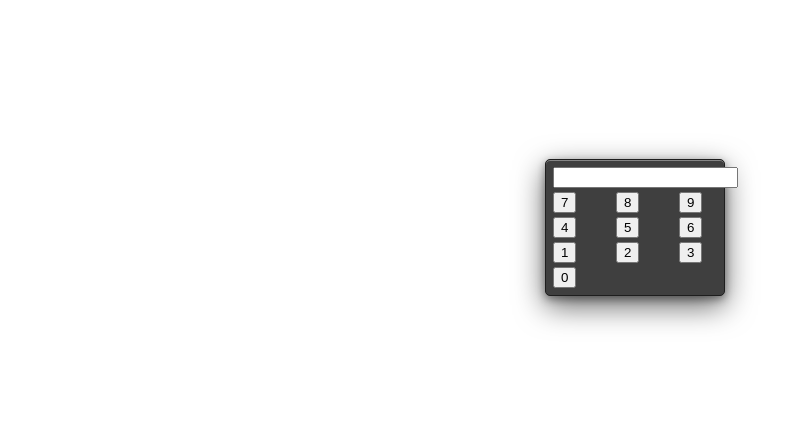
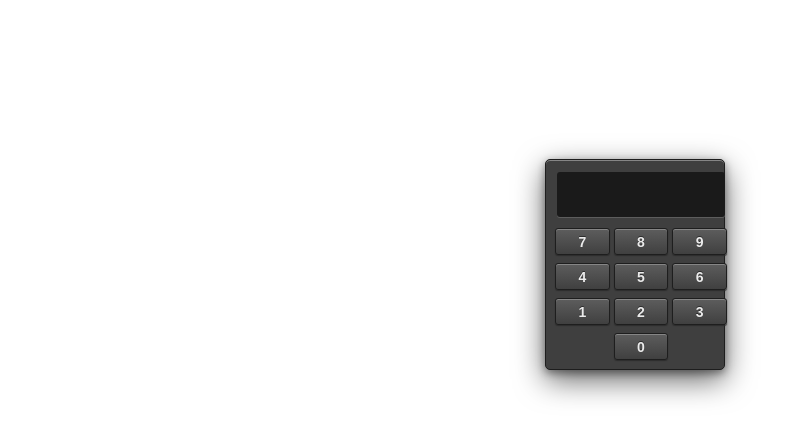
Before and after one commit to cassidoo/learn-pi, a plain HTML site: page index.html in a window 1280 px wide. Shown: the part 122-560 px from the top of the page, without its empty margins (0-800 px from the left). Drawn offline with Linux system fonts and the light colour scheme.

Commit message:
Look and feel of typing generally done

```diff
--- a/index.html
+++ b/index.html
@@ -22,50 +22,54 @@
 				<table class="calculatrice" id="calc">
 
 					<tr>
-						<td colspan="3" class="td_resultat">
+						<td colspan="3" class="tdnum">
 						<input type="text" readonly="readonly" name="resultat" id="resultat" class="resultat" onkeydown="key_detect_calc(event);" />
 						</td>
 					</tr>
 
 					<tr>
-						<td class="td_btn">
+						<td class="tdbutton">
 						<input type="button" class="btn" value="7" onclick="numinput(7);" />
 						</td>
-						<td class="td_btn">
+						<td class="tdbutton">
 						<input type="button" class="btn" value="8" onclick="numinput(8);" />
 						</td>
-						<td class="td_btn">
+						<td class="tdbutton">
 						<input type="button" class="btn" value="9" onclick="numinput(9);" />
 						</td>
 					</tr>
 
 					<tr>
-						<td class="td_btn">
+						<td class="tdbutton">
 						<input type="button" class="btn" value="4" onclick="numinput(4);" />
 						</td>
-						<td class="td_btn">
+						<td class="tdbutton">
 						<input type="button" class="btn" value="5" onclick="numinput(5);" />
 						</td>
-						<td class="td_btn">
+						<td class="tdbutton">
 						<input type="button" class="btn" value="6" onclick="numinput(6);" />
 						</td>
 					</tr>
 
 					<tr>
-						<td class="td_btn">
+						<td class="tdbutton">
 						<input type="button" class="btn" value="1" onclick="numinput(1);" />
 						</td>
-						<td class="td_btn">
+						<td class="tdbutton">
 						<input type="button" class="btn" value="2" onclick="numinput(2);" />
 						</td>
-						<td class="td_btn">
+						<td class="tdbutton">
 						<input type="button" class="btn" value="3" onclick="numinput(3);" />
 						</td>
 					</tr>
 
 					<tr>
-						<td class="td_btn" colspan="3">
+						<td class="tdbutton">
+						</td>
+						<td class="tdbutton">
 						<input type="button" class="btn" value="0" onclick="numinput(0);" />
+						</td>
+						<td class="tdbutton">
 						</td>
 					</tr>
 				</table>
--- a/main.css
+++ b/main.css
@@ -39,3 +39,51 @@ table
 	-webkit-box-shadow: inset 0px 1px 0px 0px #868686, 0px 10px 30px 0px rgba(0, 0, 0, 0.6), 0px 3px 8px 0px rgba(0,0,0,0.4);
 	box-shadow: inset 0px 1px 0px 0px #868686, 0px 10px 30px 0px rgba(0, 0, 0, 0.6), 0px 3px 8px 0px rgba(0,0,0,0.4);
 }
+
+.tdnum input
+{
+	font-weight: 300;
+	padding: 10px;
+	color: #c4c4c4;
+	margin: 5px 0 5px 4px;
+	border: none;
+	background-color: #1a1a1a;
+	width: 148px;
+	height: 25px;
+	-webkit-border-radius: 3px;
+	-moz-border-radius: 3px;
+	border-radius: 3px;
+	-webkit-box-shadow: 0px 1px 0px 0px #5d5d5d;
+	box-shadow: 0px 1px 0px 0px #5d5d5d;
+	text-align: right;
+	font-size: 30px;
+	text-shadow: 0px 1px 0px rgba(0,0,0,0.5);
+}
+
+.tdbutton input
+{
+	display: block;
+	margin: 2px;
+	color: #ebebeb;
+	font-weight: bold;
+	font-size: 14px;
+	text-shadow: 0px -1px 0px #2d2d2d;
+	width: 100%;
+	height: 27px;
+	border: none;
+	-webkit-border-radius: 3px;
+	-moz-border-radius: 3px;
+	border-radius: 3px;
+	-webkit-box-shadow: inset 0px 1px 0px 0px #868686, 0px 1px 1px 0px #2d2d2d;
+	box-shadow: inset 0px 1px 0px 0px #868686, 0px 1px 1px 0px #2d2d2d;
+	border: 1px solid #1e1e1e;
+
+	background: #5d5d5d;
+	background: -moz-linear-gradient(top,  #5d5d5d 0%, #404040 100%);
+	background: -webkit-gradient(linear, left top, left bottom, color-stop(0%,#5d5d5d), color-stop(100%,#404040));
+	background: -webkit-linear-gradient(top,  #5d5d5d 0%,#404040 100%);
+	background: -o-linear-gradient(top,  #5d5d5d 0%,#404040 100%);
+	background: -ms-linear-gradient(top,  #5d5d5d 0%,#404040 100%);
+	background: linear-gradient(to bottom,  #5d5d5d 0%,#404040 100%);
+	filter: progid:DXImageTransform.Microsoft.gradient( startColorstr='#5d5d5d', endColorstr='#404040',GradientType=0 );
+}
```
